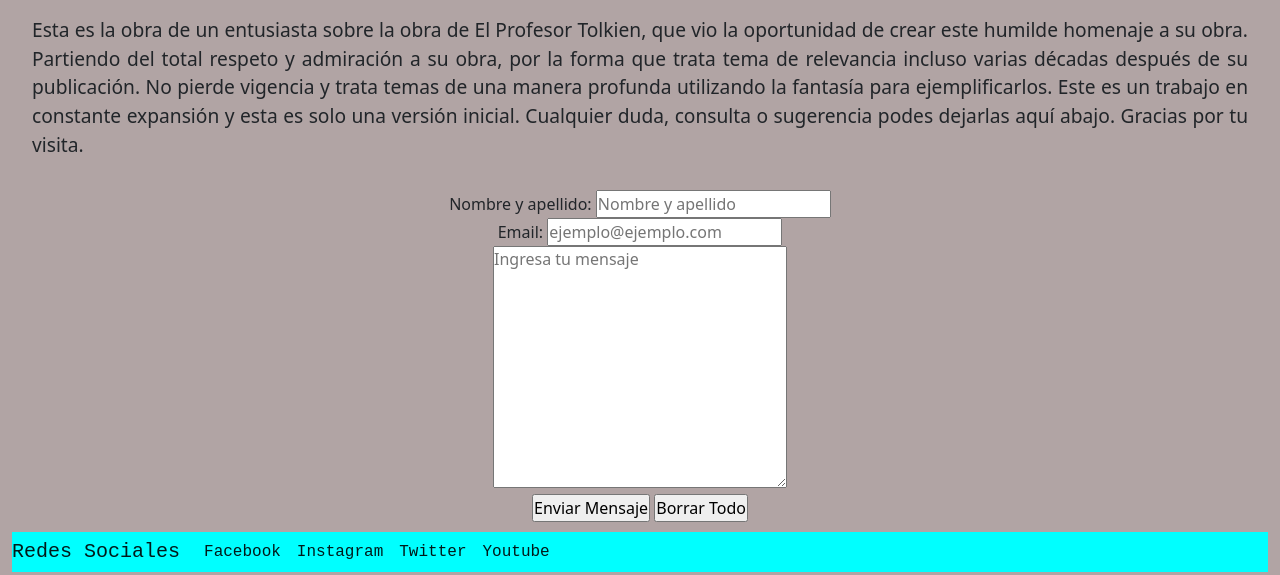
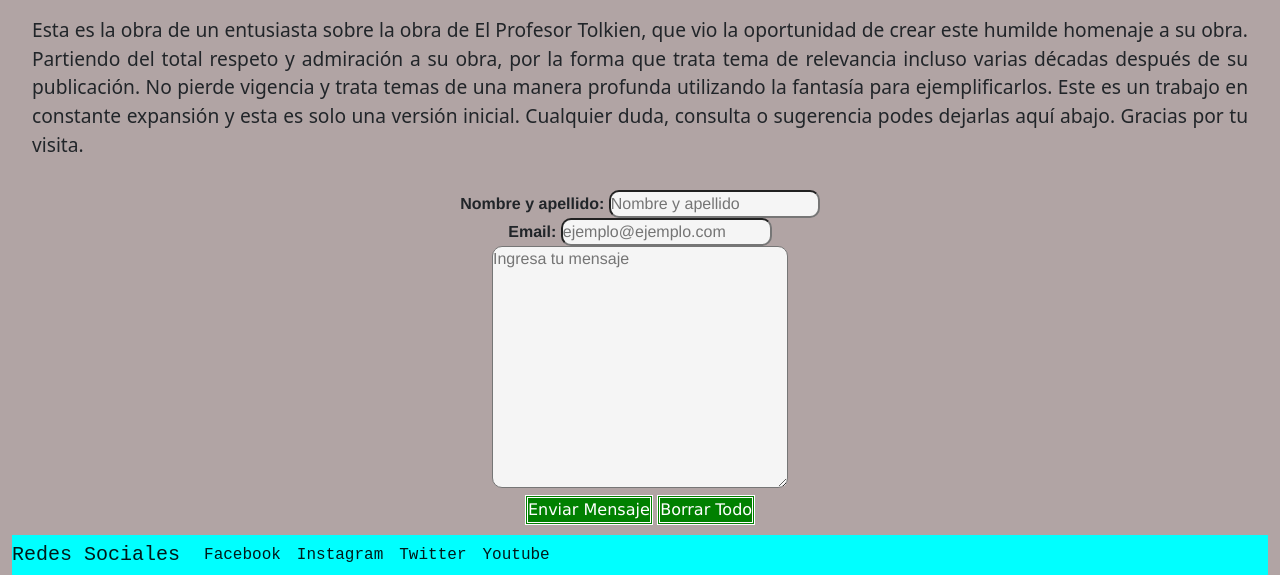
Before and after one commit to joseLecce/mundo-tolkien, a plain HTML site: page pages/contacto.html in a window 1280 px wide. Shown: the part 465-1040 px from the top of the page. Drawn offline with nearby package versions, Linux system fonts and the light colour scheme.

Commit message:
Modificaciones finales para entrega

```diff
--- a/pages/contacto.html
+++ b/pages/contacto.html
@@ -22,7 +22,7 @@
 
         <nav class="navbar navbar-expand-lg bg-light menuNavegador">
             <div class="container-fluid menuNavegador">
-              <a class="navbar-brand" href="">Menu</a>
+              <a class="navbar-brand" href="">Mundo Tolkien</a>
               <button class="navbar-toggler" type="button" data-bs-toggle="collapse" data-bs-target="#navbarNavAltMarkup" aria-controls="navbarNavAltMarkup" aria-expanded="false" aria-label="Toggle navigation">
                   <span class="navbar-toggler-icon"></span>
               </button>
@@ -53,20 +53,20 @@
 
                 <div>
                     <label for="campo-nombre">Nombre y apellido:</label>
-                    <input type="text" id="campo-nombre" placeholder="Nombre y apellido" required>
+                    <input class= "area-texto" type="text" id="campo-nombre" placeholder="Nombre y apellido" required>
                 </div>
 
                 <div>
                     <label for="campo-mail">Email:</label>
-                    <input type="email" id="campo-mail" placeholder="ejemplo@ejemplo.com" required>
+                    <input class= "area-texto" type="email" id="campo-mail" placeholder="ejemplo@ejemplo.com" required>
                 </div>
 
                 <div>
-                    <textarea name="" id="campo-mensaje" cols="30" rows="10" placeholder="Ingresa tu mensaje"></textarea>
+                    <textarea class= "area-texto" name="" id="campo-mensaje" cols="30" rows="10" placeholder="Ingresa tu mensaje"></textarea>
                 </div>
 
-                <input type="submit" value="Enviar Mensaje">
-                <input type="reset" value="Borrar Todo">
+                <input class= "boton" type="submit" value="Enviar Mensaje">
+                <input class= "boton" type="reset" value="Borrar Todo">
 
             </form>
 
--- a/scss/_mainP.scss
+++ b/scss/_mainP.scss
@@ -1,5 +1,5 @@
 
 main {
     display: flex;
-    flex-direction: column;
+    flex-direction: row;
 }
--- a/scss/_seccion.scss
+++ b/scss/_seccion.scss
@@ -13,4 +13,22 @@
 .nosotros{
     text-align: center;
     padding-bottom: 10px;
+    font-weight: bold;
+    font-family: 'Franklin Gothic Medium', 'Arial Narrow', Arial, sans-serif;
+
 }
+
+.boton{
+    background-color:green;
+    font-family:'Lucida Sans', 'Lucida Sans Regular', 'Lucida Grande', 'Lucida Sans Unicode', Geneva, Verdana, sans-serif;
+    font-weight: 400;
+    color: white;
+    border: double;
+}
+
+.area-texto{
+    background-color:whitesmoke;
+    border-radius: 10px;
+    text-align: justify;
+
+}
```
Also changed, not shown: index.html (+5 -2 lines), pages/biografia.html (+1 -1 lines), pages/galeria.html (+1 -1 lines), pages/obras.html (+1 -1 lines), READ_ME.txt (renamed from READ ME.txt), css/style.css, 1 other file.
